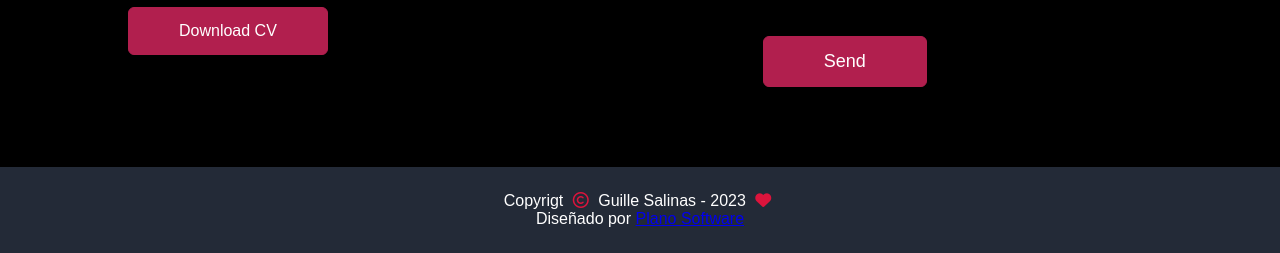
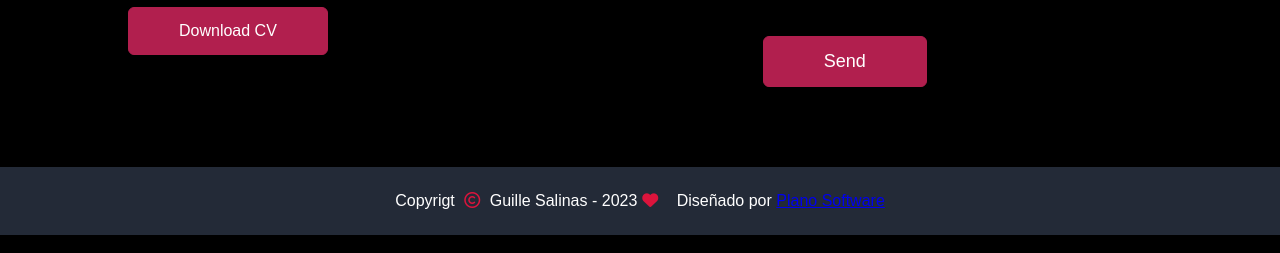
Before and after one commit to GuilleSalinas/MyPorfolio, a plain HTML site: page index.html in a window 1280 px wide. Shown: the part 2858-3111 px from the top of the page. Drawn offline with nearby package versions, Linux system fonts and the light colour scheme.

Commit message:
Update index.html

```diff
--- a/index.html
+++ b/index.html
@@ -188,8 +188,13 @@
             </div>
         </div>
         <div class="copyright">
-            <p>Copyrigt <i class="fa-regular fa-copyright"></i> Guille Salinas - 2023 <i class="fa-solid fa-heart"></i></p>
-            Diseñado por <a href="https://guillesalinas.github.io/PlanoSoftware.github.io/" target="_blank">Plano Software</a>
+            <div class="credits">
+                <p>
+                 Copyrigt <i class="fa-regular fa-copyright"></i> Guille Salinas - 2023<i class="fa-solid fa-heart"></i>
+                 &nbsp Diseñado por <a class="ps" href="https://guillesalinas.github.io/PlanoSoftware/" target="_blank">Plano Software</a>
+                </p>
+
+            </div>
         </div>
 
     </footer>
```
